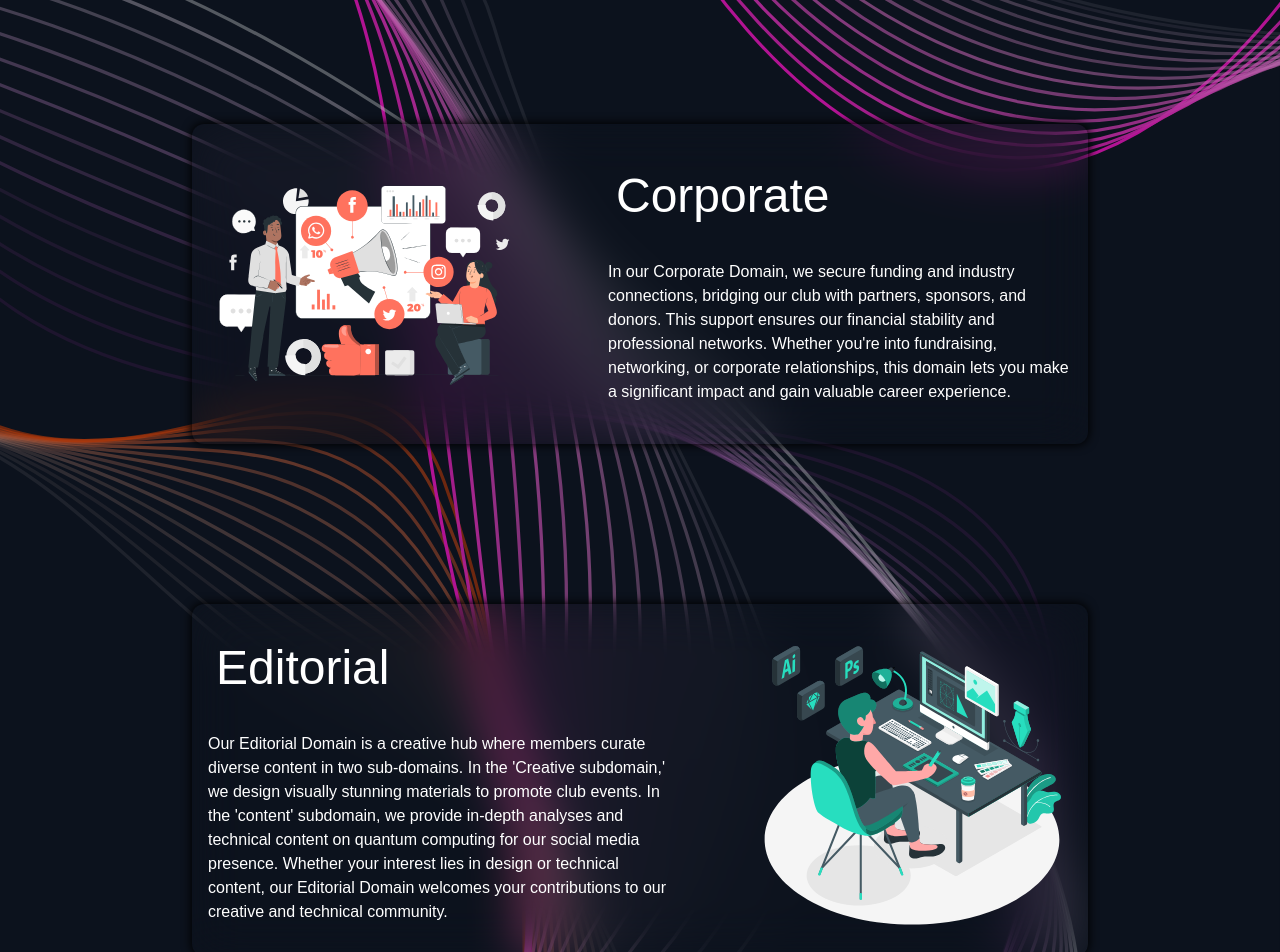
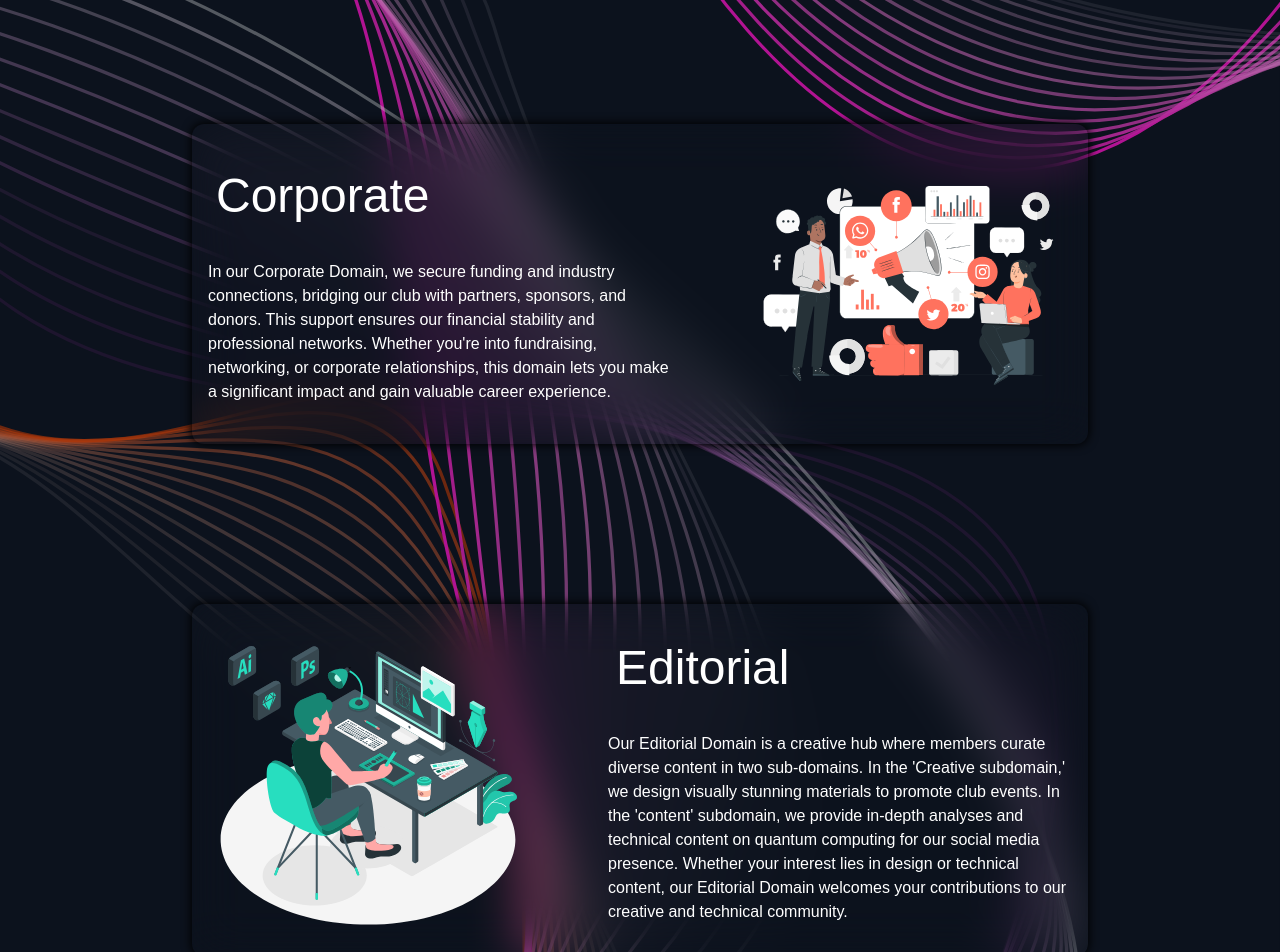
Before and after one commit to quantumsrm-web/recruitment-23, a React (Create React App) app: page / in a window 1280 px wide. Shown: the part 3260-4212 px from the top of the page. Built offline with nearby package versions, Linux system fonts and the light colour scheme.

Commit message:
Change order in domains section

```diff
--- a/src/components/Domain1.jsx
+++ b/src/components/Domain1.jsx
@@ -66,7 +66,7 @@ function Domain1() {
         </div>
 
         {/* Corporate */}
-        <div className=" text-center md:text-start flex flex-col sm:flex-col md:flex-row w-[90vw] sm:w-[80vw] md:w-[70vw] gap-20 my-20 items-center mb-20 shadow-[0_0_10px_1px_rgba(0,0,0)] backdrop-blur-xl rounded-xl p-4 md:py-10">
+        <div className=" text-center md:text-start flex flex-col sm:flex-col md:flex-row-reverse w-[90vw] sm:w-[80vw] md:w-[70vw] gap-20 my-20 items-center mb-20 shadow-[0_0_10px_1px_rgba(0,0,0)] backdrop-blur-xl rounded-xl p-4 md:py-10">
           <img src={corporate} alt="quantum" className="sm:w-40 md:w-80" />
           <div>
             <div className="text-3xl p-2 pb-10 md:text-5xl">Corporate</div>
@@ -82,7 +82,7 @@ function Domain1() {
         </div>
 
         {/* Creatives */}
-        <div className=" text-center md:text-start flex flex-col sm:flex-col md:flex-row-reverse w-[90vw] sm:w-[80vw] md:w-[70vw] gap-20 my-20 items-center mb-20 shadow-[0_0_10px_1px_rgba(0,0,0)] backdrop-blur-xl rounded-xl p-4">
+        <div className=" text-center md:text-start flex flex-col sm:flex-col md:flex-row w-[90vw] sm:w-[80vw] md:w-[70vw] gap-20 my-20 items-center mb-20 shadow-[0_0_10px_1px_rgba(0,0,0)] backdrop-blur-xl rounded-xl p-4">
           <img src={creatives} alt="quantum" className="sm:w-40 md:w-80" />
           <div>
             <div className="text-3xl p-2 pb-10 md:text-5xl">Editorial</div>
```
